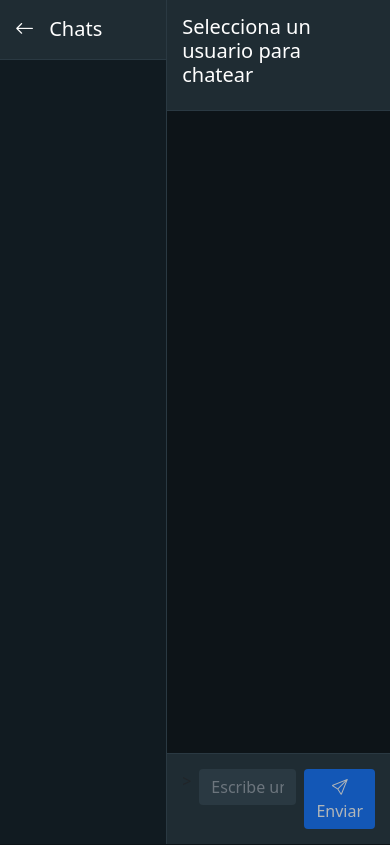
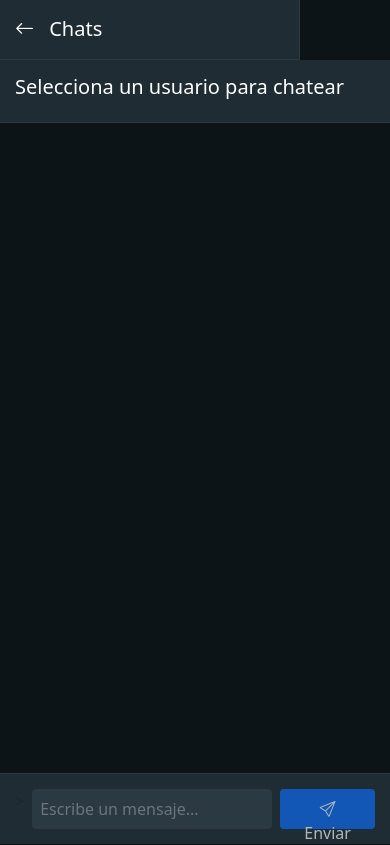
Before and after one commit to yimimejia/BusinessTool, a Flask app: page /messages in a window 390 px wide. Run offline with Flask 3, Linux system fonts and the light colour scheme; the visitor is signed in with stand-in values (Sample User, id 1); data comes from the database, SQL or seed files in the repository; parts of the project's set-up code (start-up, migrations or seed data) failed here and were passed over; some libraries are stand-ins or nearby versions.

Commit message:
Assistant checkpoint: Mejorar integración móvil y experiencia táctil
Assistant generated file changes:
- app/templates/messages.html: Mejorar diseño responsivo para móviles, Mejorar manejo de eventos táctiles

---

User prompt:

Mejora la integración móvil que es el problema que sea más funcional para dispositivos móviles

```diff
--- a/app/templates/messages.html
+++ b/app/templates/messages.html
@@ -53,12 +53,65 @@
         }
 
         .messages-container {
-            padding: 20px;
+            padding: 15px;
             background-color: #0D1418;
             flex-grow: 1;
             overflow-y: auto;
             scrollbar-width: thin;
             scrollbar-color: #128C7E #0D1418;
+            -webkit-overflow-scrolling: touch;
+        }
+
+        @media (max-width: 768px) {
+            .chat-container {
+                flex-direction: column;
+            }
+
+            .user-list {
+                max-height: 30vh;
+                width: 100%;
+                border-right: none;
+                border-bottom: 1px solid #2a3942;
+            }
+
+            .chat-content {
+                height: 70vh;
+            }
+
+            .message-bubble {
+                max-width: 85%;
+                padding: 10px 12px;
+                margin-bottom: 10px;
+            }
+
+            .input-container {
+                padding: 10px;
+                position: fixed;
+                bottom: 0;
+                left: 0;
+                right: 0;
+                background: #1F2C33;
+            }
+
+            .messages-container {
+                padding-bottom: 70px;
+            }
+
+            #messageForm {
+                display: flex;
+                gap: 8px;
+            }
+
+            #content {
+                flex-grow: 1;
+                height: 40px;
+                padding: 8px;
+            }
+
+            #sendButton {
+                padding: 8px 15px;
+                height: 40px;
+            }
         }
 
         .chat-header {
@@ -212,6 +265,30 @@
         const selectedUserName = document.getElementById('selectedUserName');
         const sendButton = document.getElementById('sendButton');
         const contentInput = document.getElementById('content');
+        const messageForm = document.getElementById('messageForm');
+
+        // Prevenir zoom en dispositivos móviles al tocar inputs
+        if ('ontouchstart' in window) {
+            contentInput.style.fontSize = '16px';
+        }
+
+        // Ajustar scroll al abrir teclado móvil
+        contentInput.addEventListener('focus', () => {
+            setTimeout(() => {
+                window.scrollTo(0, document.body.scrollHeight);
+            }, 300);
+        });
+
+        // Mejorar experiencia táctil
+        userChats.forEach(chat => {
+            chat.addEventListener('touchstart', function() {
+                this.style.backgroundColor = '#2a3942';
+            });
+
+            chat.addEventListener('touchend', function() {
+                this.style.backgroundColor = '';
+            });
+        });
 
         // Obtener el user_id de la URL si existe
         const urlParams = new URLSearchParams(window.location.search);
```
